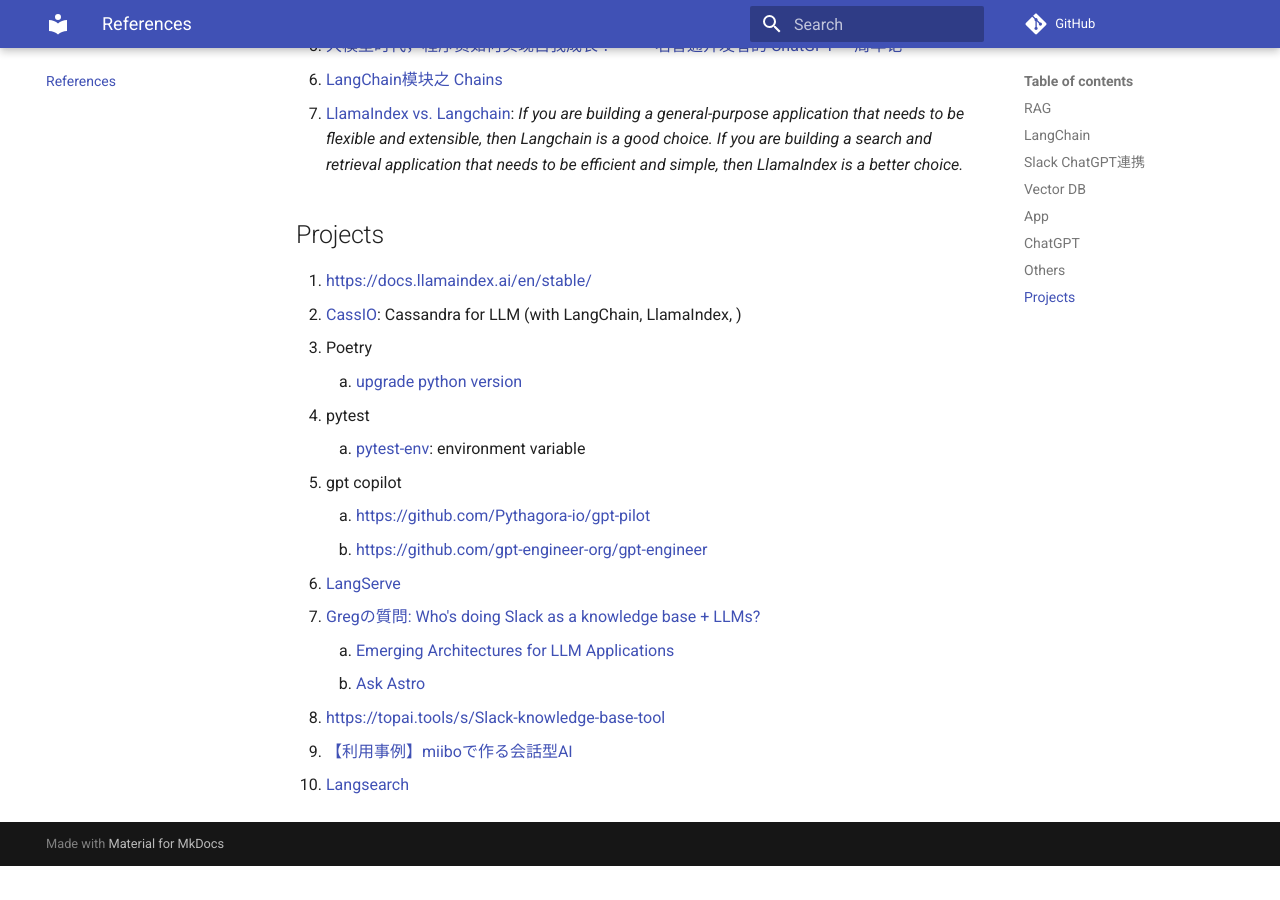
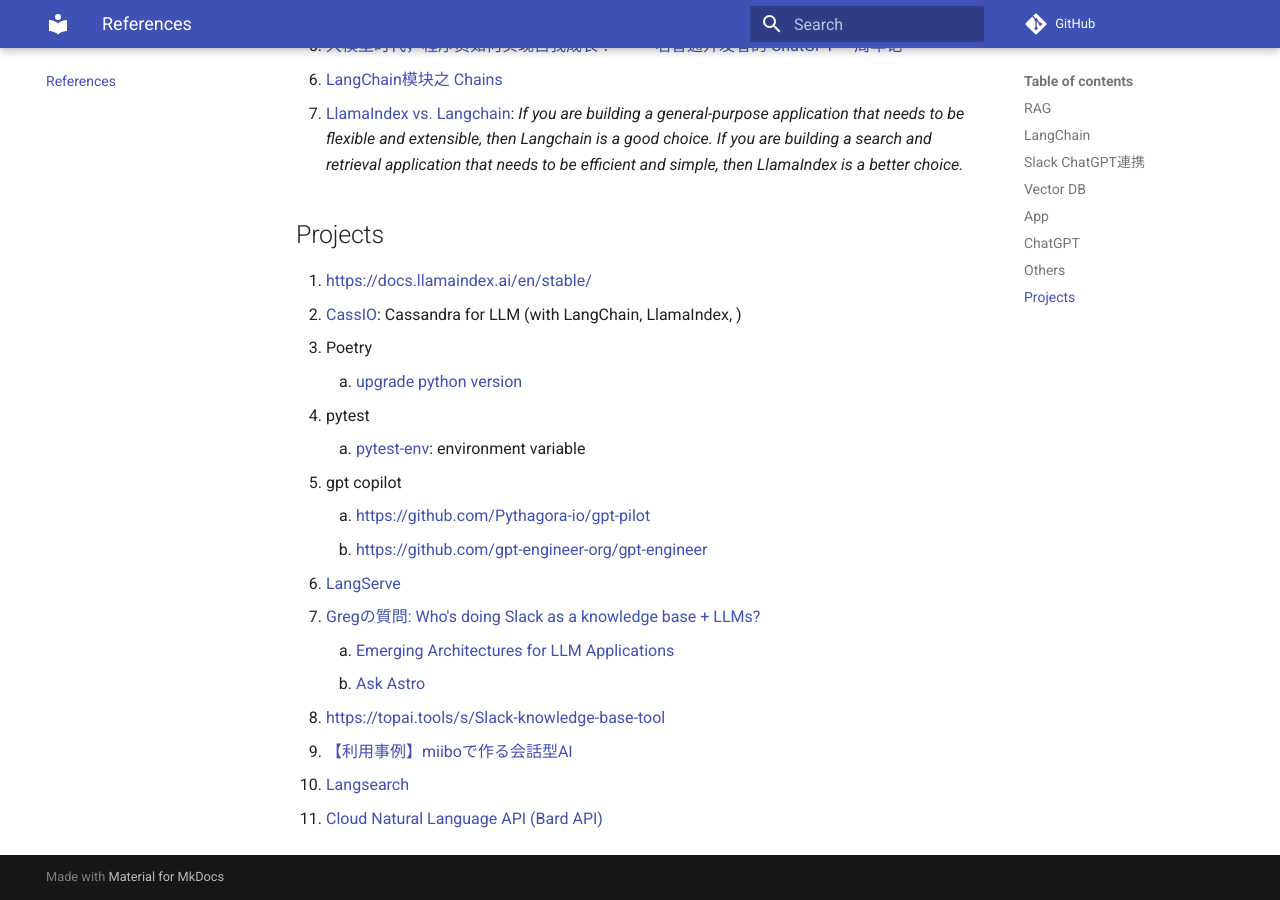
Before and after one commit to nakamasato/gpt-training, an MkDocs documentation site: the page built from docs/references.md, in a window 1280 px wide and 900 px high, scrolled down 2239 px. Built offline with MkDocs 1.6.1 and Material for MkDocs 9.7.7, drawn with Linux system fonts in a browser that asks for light colours; comment, search, counter and statistics services are not loaded; before the commit the page ends 3105 px from its top, so only the background shows below that.

Commit message:
add bard

```diff
--- a/docs/references.md
+++ b/docs/references.md
@@ -84,3 +84,4 @@
 1. https://topai.tools/s/Slack-knowledge-base-tool
 1. [【利用事例】miiboで作る会話型AI](https://note.com/miibo/m/ma82aceda74a8)
 1. [Langsearch](https://github.com/gutfeeling/langsearch)
+1. [Cloud Natural Language API (Bard API)](https://cloud.google.com/natural-language?hl=en)
--- a/pyproject.toml
+++ b/pyproject.toml
@@ -20,6 +20,7 @@ pillow = "^10.2.0"
 langgraph = "^0.0.26"
 wikipedia = "^1.4.0"
 google-search-results = "^2.4.2"
+google-cloud-language = "^2.12.0"
 
 
 [tool.poetry.group.dev.dependencies]
```
Also changed, not shown: 1 other file.
